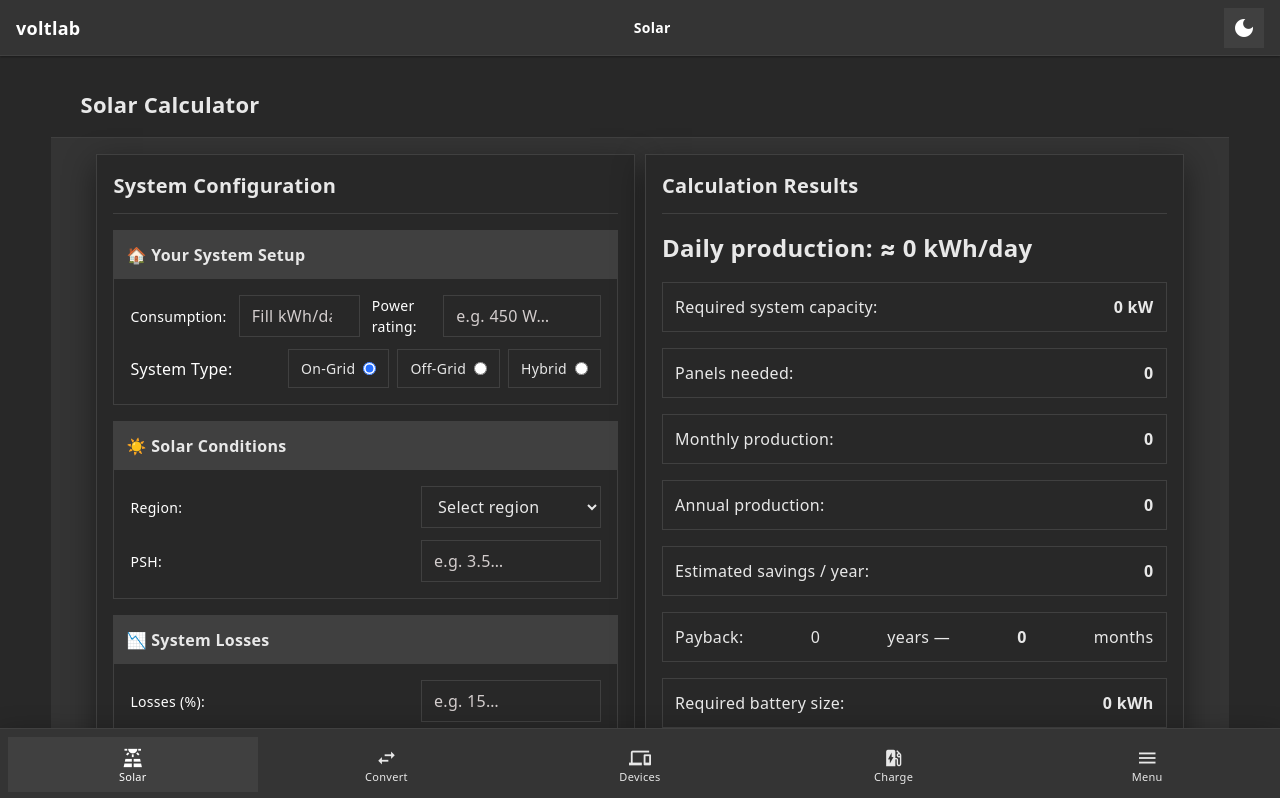
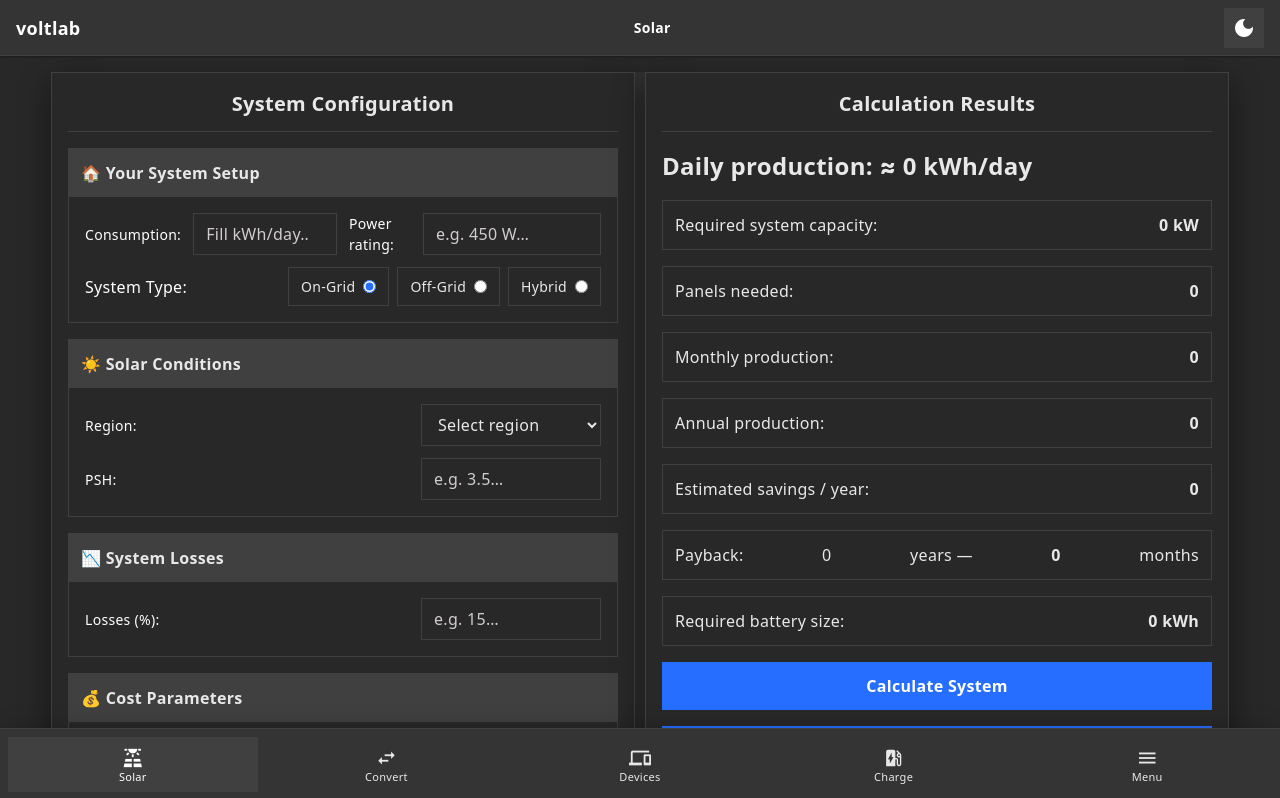
Before and after one commit to IT-Kamianets/voltlab.itkamianets.com, an Angular app: page /solar-calculator in a window 1280 px wide. Shown: the top 798 px of the page. Built offline with nearby package versions, Linux system fonts and the light colour scheme.

Commit message:
Refactor solar calculator layout and enhance card title styling

```diff
--- a/src/app/pages/solar-calculator/solar-calculator.component.html
+++ b/src/app/pages/solar-calculator/solar-calculator.component.html
@@ -1,9 +1,4 @@
-<div class="page">
-  <header class="page__header">
-    <h1 class="page__title">Solar Calculator</h1>
-  </header>
-
-  <main class="container main">
+<main class="container main">
     <!-- LEFT -->
     <section class="card">
       <div class="card__title">System Configuration</div>
@@ -347,4 +342,3 @@
       <button class="btn" type="button" (click)="resetAll()">Reset Inputs</button>
     </section>
   </main>
-</div>
--- a/src/app/pages/solar-calculator/solar-calculator.component.scss
+++ b/src/app/pages/solar-calculator/solar-calculator.component.scss
@@ -26,10 +26,7 @@
 
 /* Layout */
 .container {
-  width: 95%;
   max-width: var(--container);
-  margin: 0 auto;
-  padding: var(--sp-4);
 }
 
 .main {
@@ -52,6 +49,9 @@
 }
 
 .card__title {
+  display: flex;
+  justify-content: center;
+  align-items: center;
   font-size: 20px;
   font-weight: 700;
   padding-bottom: var(--sp-3);
```
